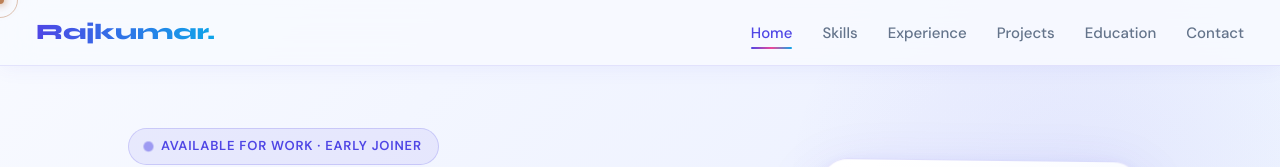
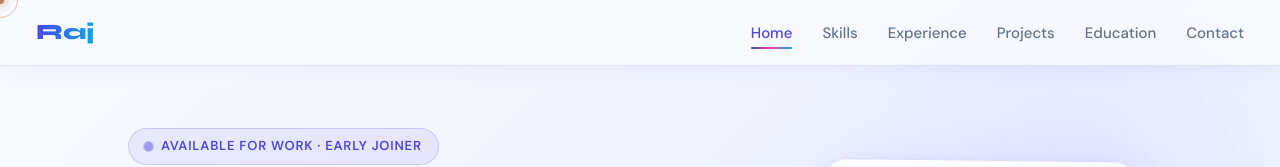
Before and after one commit to Crajk2000/Rajkumar_Choudhary_Portfolio, a plain HTML site: page index.html in a window 1280 px wide. Shown: the top 167 px of the page. Drawn offline with Linux system fonts and the light colour scheme.

Commit message:
Add files via upload

```diff
--- a/index.html
+++ b/index.html
@@ -556,7 +556,7 @@ footer em{color:var(--pink);font-style:normal;}
 
 <!-- ═══ NAVBAR ═══ -->
 <nav class="navbar" id="navbar">
-  <div class="logo">Rajkumar.</div>
+  <div class="logo">Raj</div>
   <ul class="nav-links" id="navlinks">
     <li><a href="#home">Home</a></li>
     <li><a href="#skills">Skills</a></li>
@@ -586,7 +586,7 @@ footer em{color:var(--pink);font-style:normal;}
         <div class="avail-tag"><span class="avail-dot"></span>Available for Work · Early Joiner</div>
         <h1 class="hero-name">Rajkumar<br>Choudhary</h1>
         <p class="hero-role">Data &amp; Business Analyst <em>· 5+ Years</em></p>
-        <p class="hero-bio">Sr. Data Analyst &amp; Business Analyst with 5+ years of experience in data analytics, business intelligence, and project coordination across Education, Finance, and HR domains. Proficient in SQL, Python, Power BI, Tableau, and Excel. Experienced in Agile environments delivering data-driven insights. Currently serving notice period — available to join early.</p>
+        <p class="hero-bio">Sr.Data Analyst &amp; Business Analyst with 5+ years of experience in data analytics, business intelligence, and project coordination across Education, Finance, and HR domains. Proficient in SQL, Python, Power BI, Tableau, and Excel. Experienced in Agile environments delivering data-driven insights. Currently serving notice period — available to join early.</p>
         <div class="btns">
           <a href="#contact" class="btn btn-p">📬 Contact Me</a>
           <a href="#experience" class="btn btn-o">🔍 View Experience</a>
```
